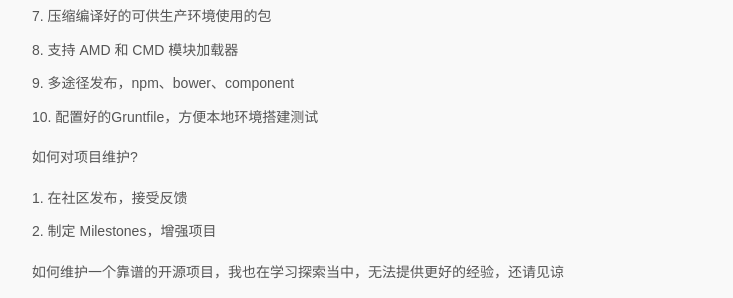
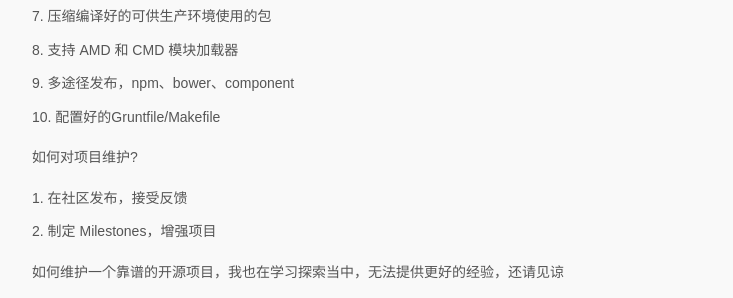
Before and after one commit to linkgod/linkgod.github.io, a Jekyll site: the page built from _posts/2013-12-01-step-in-open-source-world.md, in a window 1280 px wide and 900 px high, scrolled down 5510 px. Shown: the part 198-496 px from the top of the window, without its empty margins (268-1001 px from the left). Built offline with Jekyll 4.4.1, drawn with Linux system fonts in a browser that asks for light colours; some web fonts are replaced; Markdown is read by kramdown in place of the engine named in the settings; comment, search, counter and statistics services are not loaded.

Commit message:
Update 2013-12-01-step-in-open-source-world.md

```diff
--- a/_posts/2013-12-01-step-in-open-source-world.md
+++ b/_posts/2013-12-01-step-in-open-source-world.md
@@ -229,7 +229,7 @@ GitHub上有全世界上各种最顶尖的程序员，有各种顶尖的代码
 7. 压缩编译好的可供生产环境使用的包
 8. 支持 AMD 和 CMD 模块加载器
 9. 多途径发布，npm、bower、component
-10. 配置好的Gruntfile，方便本地环境搭建测试
+10. 配置好的Gruntfile/Makefile
 
 如何对项目维护?
 
```
